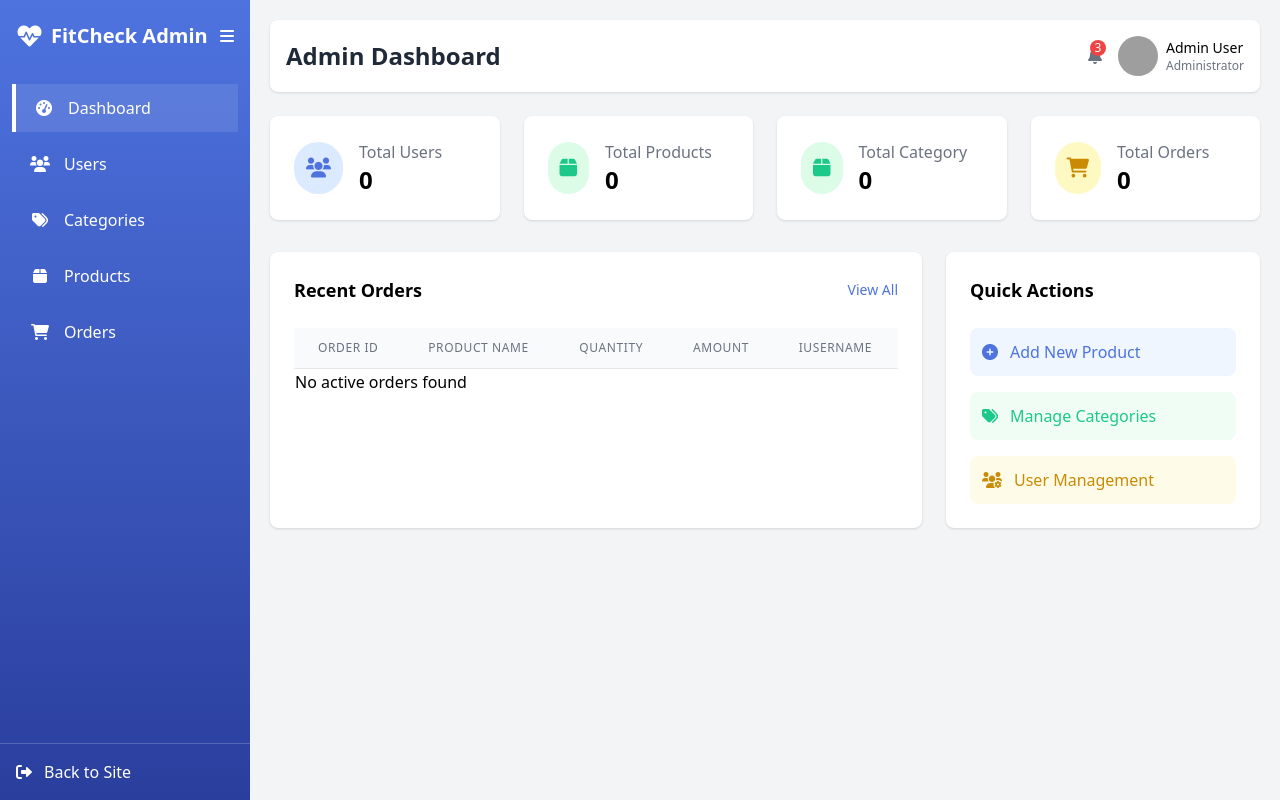
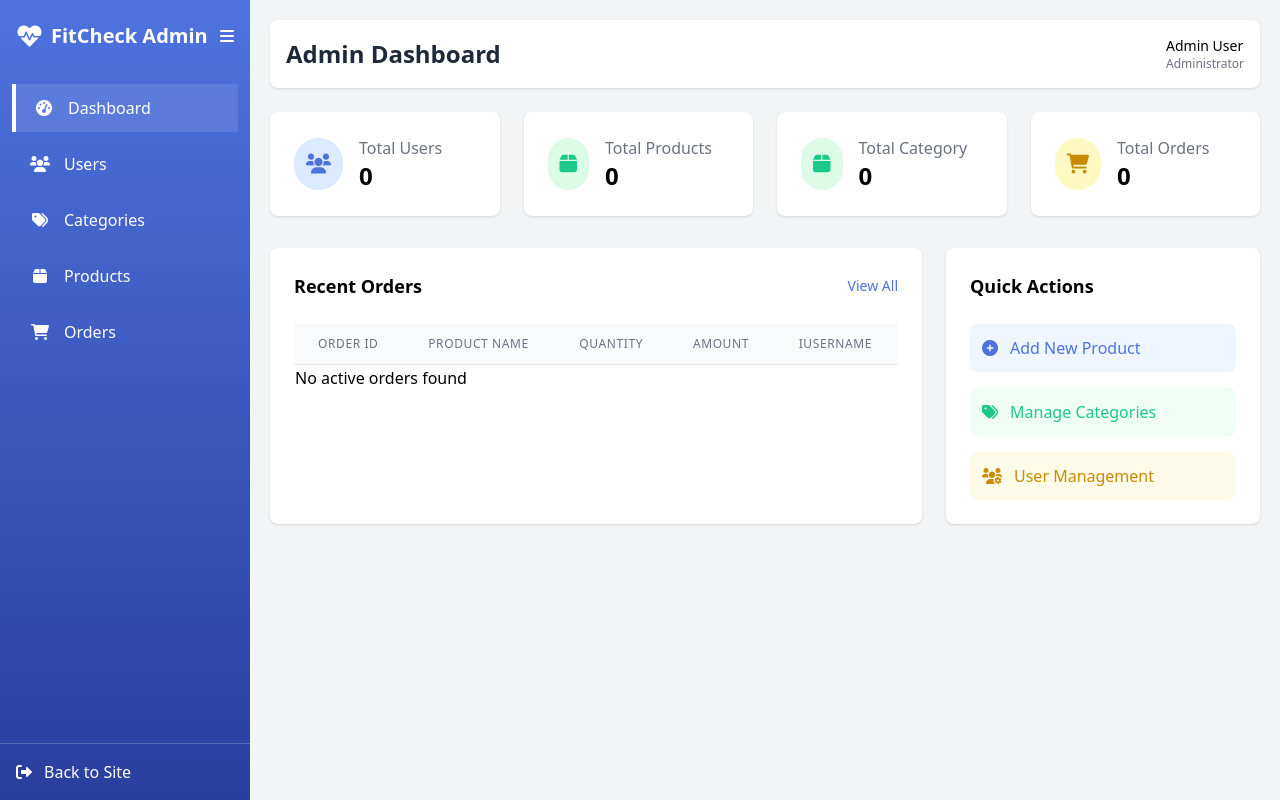
Before and after one commit to roshanchevli/fitcheck, a PHP site: page /admin_dash.php in a window 1280 px wide. Run offline with PHP 8.4, Linux system fonts and the light colour scheme; data that the repository does not hold is empty; some libraries are stand-ins or nearby versions; grey boxes are pictures that could not be loaded.

Commit message:
remove admin user pic

```diff
--- a/admin_addprod.php
+++ b/admin_addprod.php
@@ -225,8 +225,7 @@ if (isset($_POST['btnsubmit'])) {
                 </div>
                 <div class="flex items-center space-x-4">
                     <div class="flex items-center">
-                        <img src="https://randomuser.me/api/portraits/men/1.jpg" alt="Admin"
-                            class="w-10 h-10 rounded-full">
+
                         <div class="ml-2">
                             <p class="text-sm font-medium">Admin User</p>
                             <p class="text-xs text-gray-500">Administrator</p>
--- a/admin_cat.php
+++ b/admin_cat.php
@@ -174,8 +174,7 @@ while ($row = mysqli_fetch_assoc($result)) {
                 <h2 class="text-2xl font-bold text-gray-800">Category Management</h2>
                 <div class="flex items-center space-x-4">
                     <div class="flex items-center">
-                        <img src="https://randomuser.me/api/portraits/men/1.jpg" alt="Admin"
-                            class="w-10 h-10 rounded-full">
+
                         <div class="ml-2">
                             <p class="text-sm font-medium">Admin User</p>
                             <p class="text-xs text-gray-500">Administrator</p>
--- a/admin_dash.php
+++ b/admin_dash.php
@@ -166,14 +166,9 @@ while ($row = mysqli_fetch_assoc($result)) {
             <div class="bg-white rounded-lg shadow p-4 mb-6 flex justify-between items-center">
                 <h2 class="text-2xl font-bold text-gray-800">Admin Dashboard</h2>
                 <div class="flex items-center space-x-4">
-                    <div class="relative">
-                        <i class="fas fa-bell text-gray-500"></i>
-                        <span
-                            class="absolute -top-1 -right-1 bg-red-500 text-white rounded-full text-xs w-4 h-4 flex items-center justify-center">3</span>
-                    </div>
+
                     <div class="flex items-center">
-                        <img src="https://randomuser.me/api/portraits/men/1.jpg" alt="Admin"
-                            class="w-10 h-10 rounded-full">
+
                         <div class="ml-2">
                             <p class="text-sm font-medium">Admin User</p>
                             <p class="text-xs text-gray-500">Administrator</p>
--- a/admin_order.php
+++ b/admin_order.php
@@ -233,8 +233,7 @@ while ($row = mysqli_fetch_assoc($result)) {
                 <h2 class="text-2xl font-bold text-gray-800">Order Management</h2>
                 <div class="flex items-center space-x-4">
                     <div class="flex items-center">
-                        <img src="https://randomuser.me/api/portraits/men/1.jpg" alt="Admin"
-                            class="w-10 h-10 rounded-full">
+
                         <div class="ml-2">
                             <p class="text-sm font-medium">Admin User</p>
                             <p class="text-xs text-gray-500">Administrator</p>
--- a/admin_products.php
+++ b/admin_products.php
@@ -180,8 +180,7 @@ $result = $con->query("SELECT * FROM tbl_product");
                 <h2 class="text-2xl font-bold text-gray-800">Product Management</h2>
                 <div class="flex items-center space-x-4">
                     <div class="flex items-center">
-                        <img src="https://randomuser.me/api/portraits/men/1.jpg" alt="Admin"
-                            class="w-10 h-10 rounded-full">
+
                         <div class="ml-2">
                             <p class="text-sm font-medium">Admin User</p>
                             <p class="text-xs text-gray-500">Administrator</p>
--- a/admin_user.php
+++ b/admin_user.php
@@ -180,8 +180,7 @@ while ($row = mysqli_fetch_assoc($result)) {
                 <h2 class="text-2xl font-bold text-gray-800">User Management</h2>
                 <div class="flex items-center space-x-4">
                     <div class="flex items-center">
-                        <img src="https://randomuser.me/api/portraits/men/1.jpg" alt="Admin"
-                            class="w-10 h-10 rounded-full">
+
                         <div class="ml-2">
                             <p class="text-sm font-medium">Admin User</p>
                             <p class="text-xs text-gray-500">Administrator</p>
--- a/update_category.php
+++ b/update_category.php
@@ -177,8 +177,7 @@ $row = mysqli_fetch_assoc($result);
                 </div>
                 <div class="flex items-center space-x-4">
                     <div class="flex items-center">
-                        <img src="https://randomuser.me/api/portraits/men/1.jpg" alt="Admin"
-                            class="w-10 h-10 rounded-full">
+
                         <div class="ml-2">
                             <p class="text-sm font-medium">Admin User</p>
                             <p class="text-xs text-gray-500">Administrator</p>
--- a/update_product.php
+++ b/update_product.php
@@ -225,8 +225,7 @@ if ($category_result) {
                 </div>
                 <div class="flex items-center space-x-4">
                     <div class="flex items-center">
-                        <img src="https://randomuser.me/api/portraits/men/1.jpg" alt="Admin"
-                            class="w-10 h-10 rounded-full">
+
                         <div class="ml-2">
                             <p class="text-sm font-medium">Admin User</p>
                             <p class="text-xs text-gray-500">Administrator</p>
```
